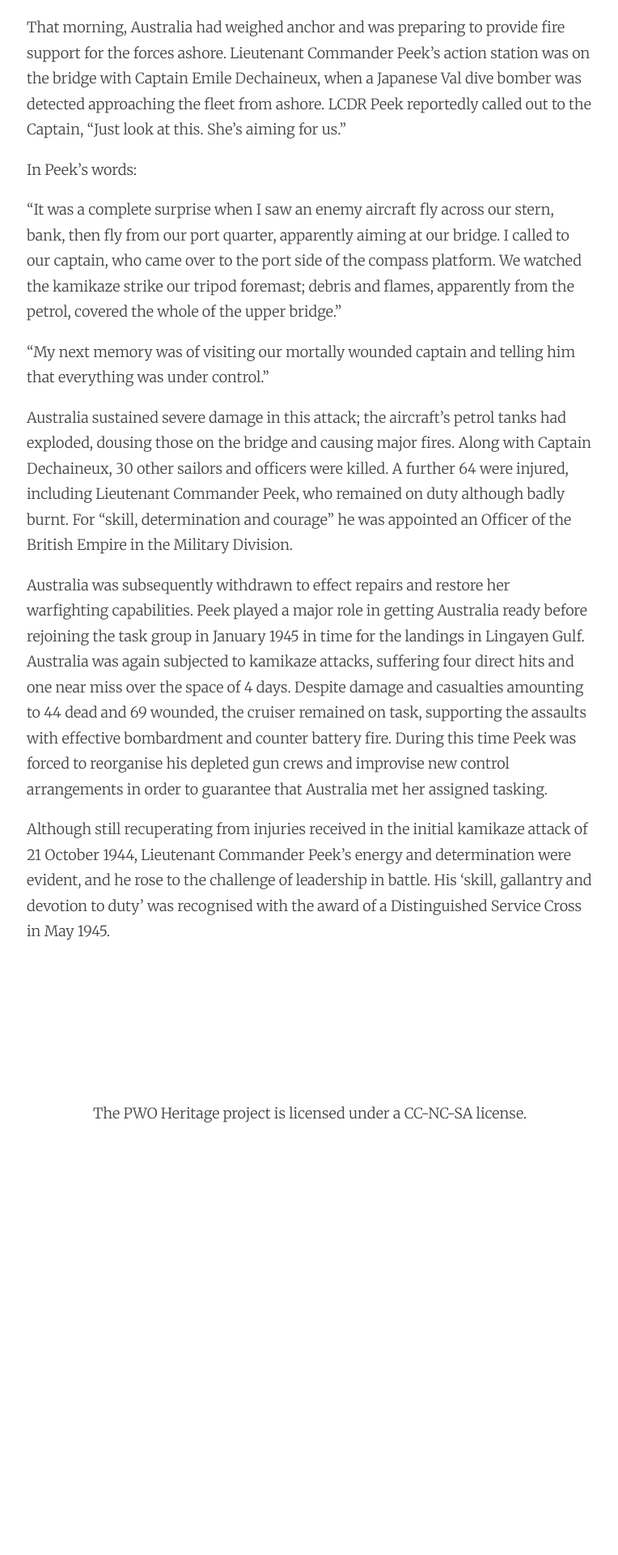
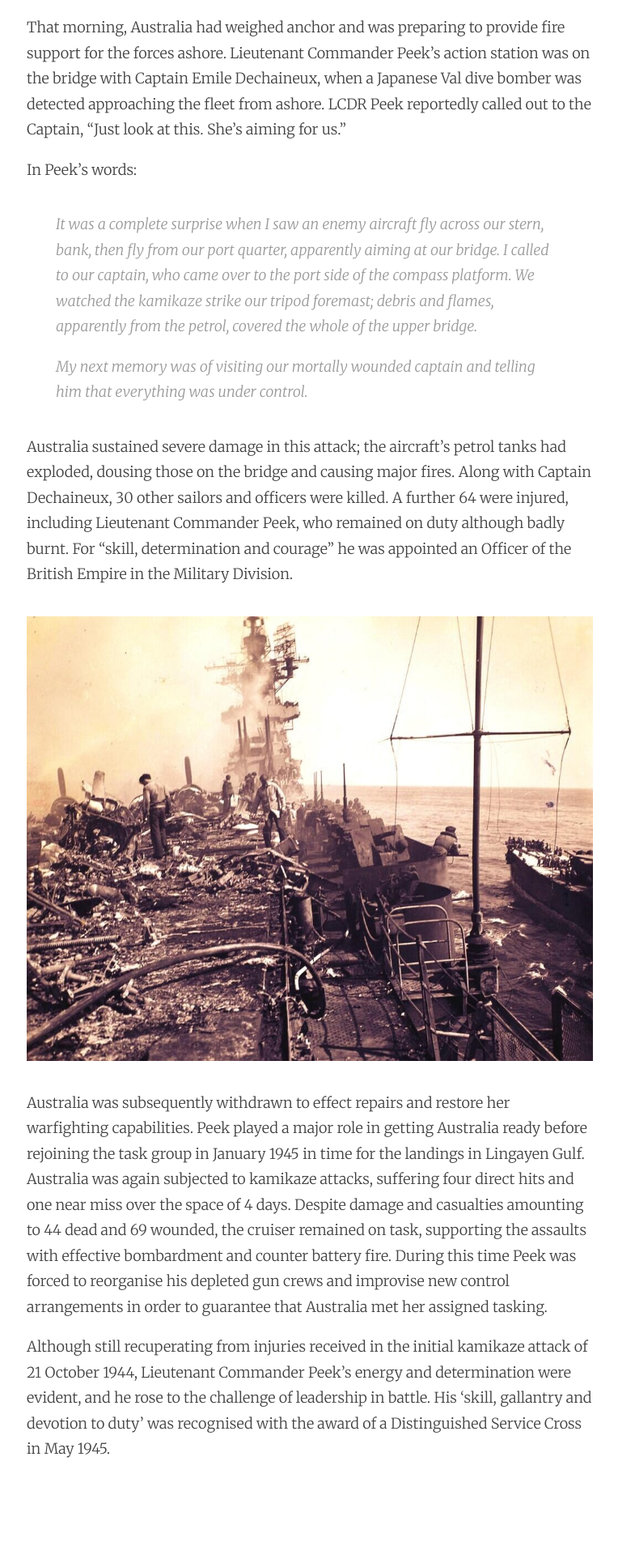
Before and after one commit to davekinkead/pwo-heritage, a Jekyll site: the page built from _people/richard-peek.md, in a window 1280 px wide. Shown: the part 2807-4727 px from the top of the page at 81% size, without its empty margins (257-1021 px from the left). Built offline with Jekyll 4.4.1, drawn with Linux system fonts in a browser that asks for light colours; before the commit the page ends 4247 px from its top, so only the background shows below that.

Commit message:
Add in text images

```diff
--- a/_includes/head.html
+++ b/_includes/head.html
@@ -6,7 +6,7 @@
     <title>{% if page.title %}{{ page.title }}{% else %}{{ site.title }}{% endif %}</title>
     <meta name="description" content="{{ site.description }}">
 
-		<link href='http://fonts.googleapis.com/css?family=Merriweather:300,400,700,400italic&subset=latin,latin-ext' rel='stylesheet' type='text/css'>
+		<link href='http://fonts.googleapis.com/css?family=Merriweather:300,400,700,300italic&subset=latin,latin-ext' rel='stylesheet' type='text/css'>
     <link rel="stylesheet" href="{{ "/css/main.css" | prepend: site.baseurl }}">
     <link rel="canonical" href="{{ page.url | replace:'index.html','' | prepend: site.baseurl | prepend: site.url }}">
     <script src="/scripts/modernizr.min.js" type="text/javascript"></script>
--- a/_people/richard-peek.md
+++ b/_people/richard-peek.md
@@ -29,11 +29,13 @@ That morning, Australia had weighed anchor and was preparing to provide fire sup
 
 In Peek’s words:
 
-> "It was a complete surprise when I saw an enemy aircraft fly across our stern, bank, then fly from our port quarter, apparently aiming at our bridge.  I called to our captain, who came over to the port side of the compass platform. We watched the kamikaze strike our tripod foremast; debris and flames, apparently from the petrol, covered the whole of the upper bridge."
+> It was a complete surprise when I saw an enemy aircraft fly across our stern, bank, then fly from our port quarter, apparently aiming at our bridge.  I called to our captain, who came over to the port side of the compass platform. We watched the kamikaze strike our tripod foremast; debris and flames, apparently from the petrol, covered the whole of the upper bridge.
 >
-> "My next memory was of visiting our mortally wounded captain and telling him that everything was under control.”
+> My next memory was of visiting our mortally wounded captain and telling him that everything was under control.
 
 Australia sustained severe damage in this attack; the aircraft’s petrol tanks had exploded, dousing those on the bridge and causing major fires. Along with Captain Dechaineux, 30 other sailors and officers were killed. A further 64 were injured, including Lieutenant Commander Peek, who remained on duty although badly burnt.  For “skill, determination and courage” he was appointed an Officer of the British Empire in the Military Division.
+
+![HMAS Australia after kamakazi attack](/images/leyte-gulf.jpg)
 
 Australia was subsequently withdrawn to effect repairs and restore her warfighting capabilities.  Peek played a major role in getting Australia ready before rejoining the task group in January 1945 in time for the landings in Lingayen Gulf.  Australia was again subjected to kamikaze attacks, suffering four direct hits and one near miss over the space of 4 days.  Despite damage and casualties amounting to 44 dead and 69 wounded, the cruiser remained on task, supporting the assaults with effective bombardment and counter battery fire. During this time Peek was forced to reorganise his depleted gun crews and improvise new control arrangements in order to guarantee that Australia met her assigned tasking.
 
--- a/css/main.scss
+++ b/css/main.scss
@@ -6,6 +6,7 @@
 $font-size:			18px;
 $navy:					#070760;
 $blue:					#6F829E;
+$grey: 					#999;
 $text:					#424242;
 $mughshot-size:	150px;
 
@@ -69,7 +70,22 @@ a:hover { color: darken($blue, 10); }
 
 article {
 	h1, h2, h3, h4, h5, h6 { margin: $font-size*3 0;}
+
 	:first-child { margin-top: 0; }
+
+	img {
+		max-width: 100%;
+		height: auto;
+		display: block;
+		margin: auto;
+		padding: 1em 0;
+	}
+}
+
+blockquote {
+	padding: $font-size $font-size*2;
+	color: $grey;
+	font-style: italic;
 }
 
 footer {
```
